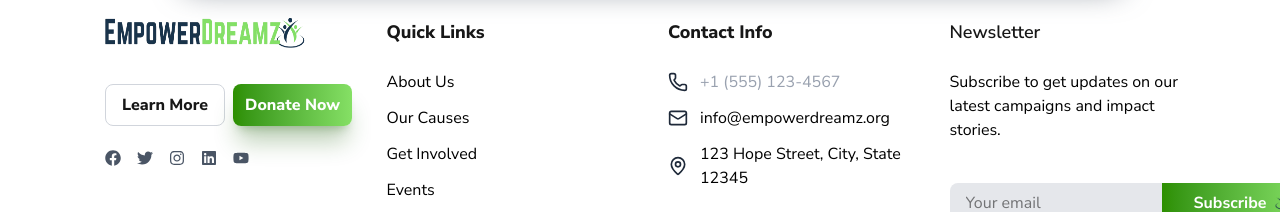
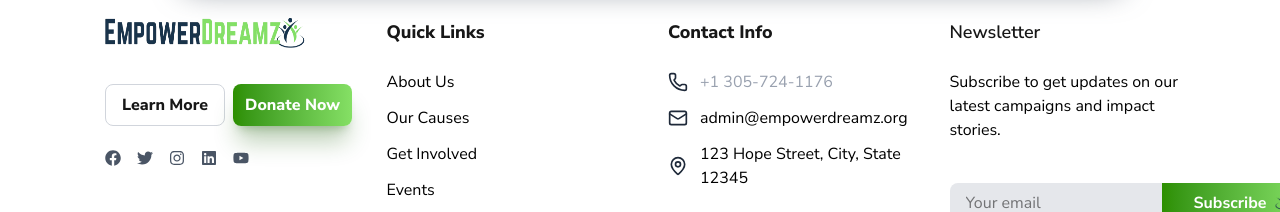
Before and after one commit to shammah-hub/empowerdreamz, a Next.js app: page / in a window 1280 px wide. Shown: the part 5054-5266 px from the top of the page. Built offline with nearby package versions, Linux system fonts and the light colour scheme.

Commit message:
Initial commit

```diff
--- a/app/components/footer.tsx
+++ b/app/components/footer.tsx
@@ -68,11 +68,11 @@
             <div className="space-y-3">
               <div className="flex items-center space-x-3 justify-center sm:justify-start">
                 <Phone className="w-5 h-5 text-gray-800 flex-shrink-0" />
-                <span className="text-gray-400">+1 (555) 123-4567</span>
+                <span className="text-gray-400">+1 305-724-1176</span>
               </div>
               <div className="flex items-center space-x-3 justify-center sm:justify-start">
                 <Mail className="w-5 h-5 text-gray-800 flex-shrink-0" />
-                <span className="text-black break-all sm:break-normal">info@empowerdreamz.org</span>
+                <span className="text-black break-all sm:break-normal">admin@empowerdreamz.org</span>
               </div>
               <div className="flex items-center space-x-3 justify-center sm:justify-start">
                 <MapPin className="w-5 h-5 text-gray-800 flex-shrink-0" />
```
